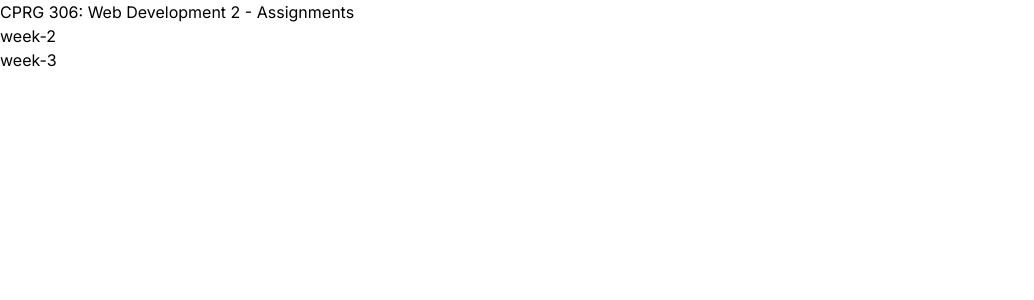
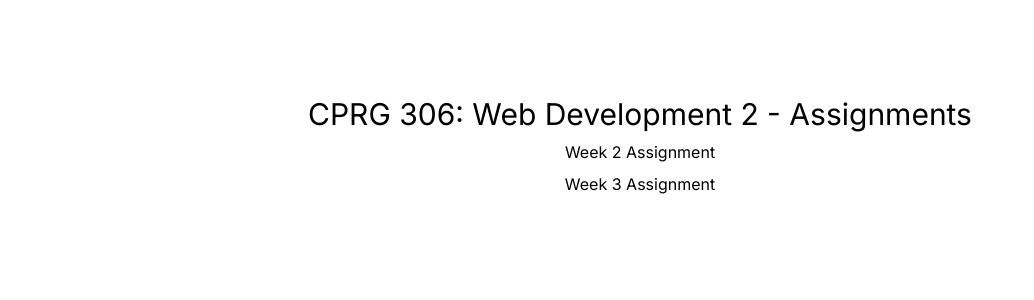
Before and after one commit to kksimons/cprg306-assignments, a Next.js app: page / in a window 1280 px wide. Shown: the top 300 px of the page, without its empty margins (0-1034 px from the left). Built offline with nearby package versions, Linux system fonts and the light colour scheme.

Commit message:
Styling for the home page

```diff
--- a/app/page.js
+++ b/app/page.js
@@ -2,13 +2,13 @@ import Link from "next/link";
 
 export default function Home() {
   return (
-    <main>
-      <h1>CPRG 306: Web Development 2 - Assignments</h1>
-      <p>
-        <Link href="./week-2">week-2</Link>
+    <main className="flex min-h-screen flex-col items-center justify-start p-24 space-y-2">
+      <h1 className="text-3xl">CPRG 306: Web Development 2 - Assignments</h1>
+      <p className="hover:text-red-700 hover:underline">
+        <Link href="./week-2">Week 2 Assignment</Link>
       </p>
-      <p>
-        <Link href="./week-3">week-3</Link>
+      <p className="hover:text-red-700 hover:underline">
+        <Link href="./week-3">Week 3 Assignment</Link>
       </p>
     </main>
   );
```
